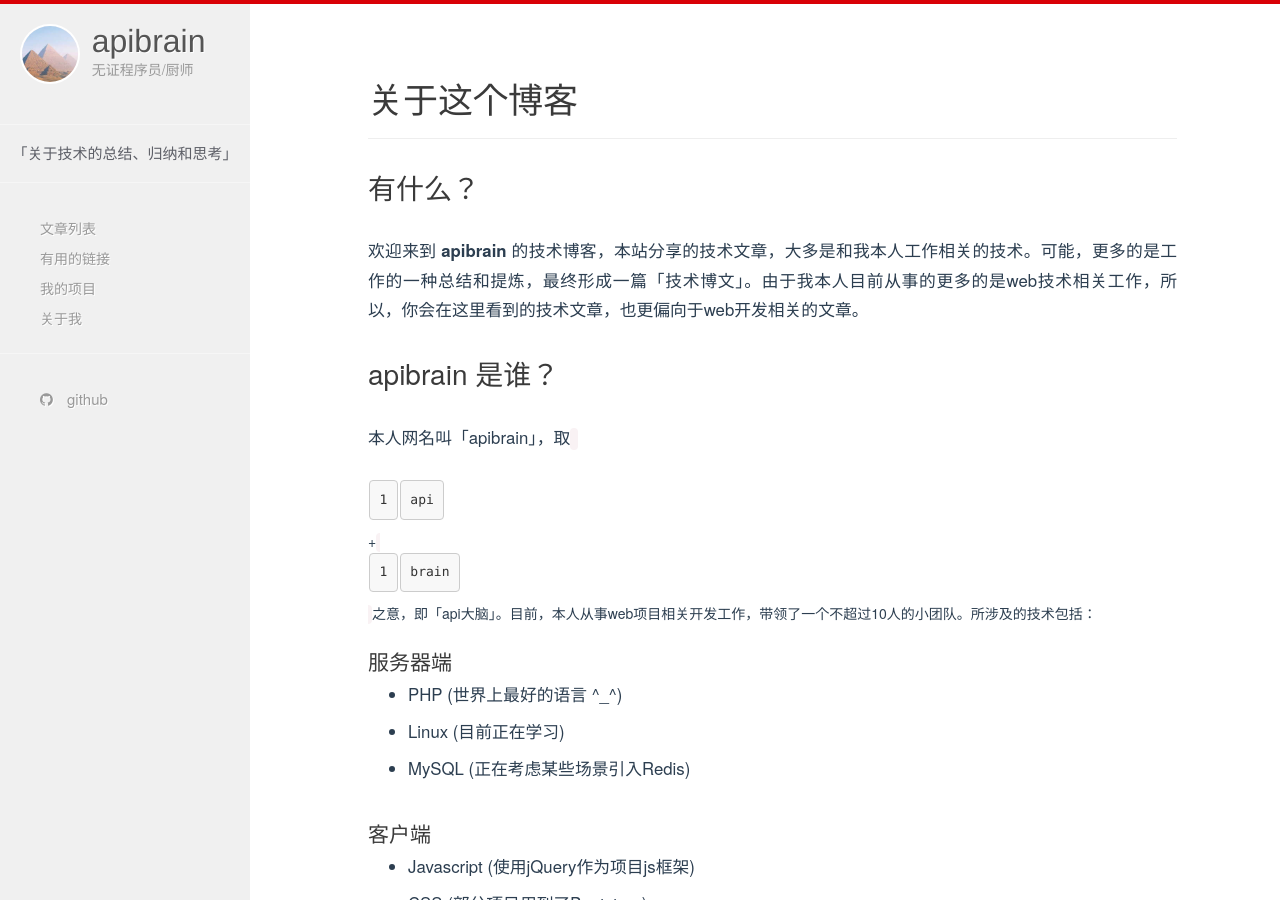
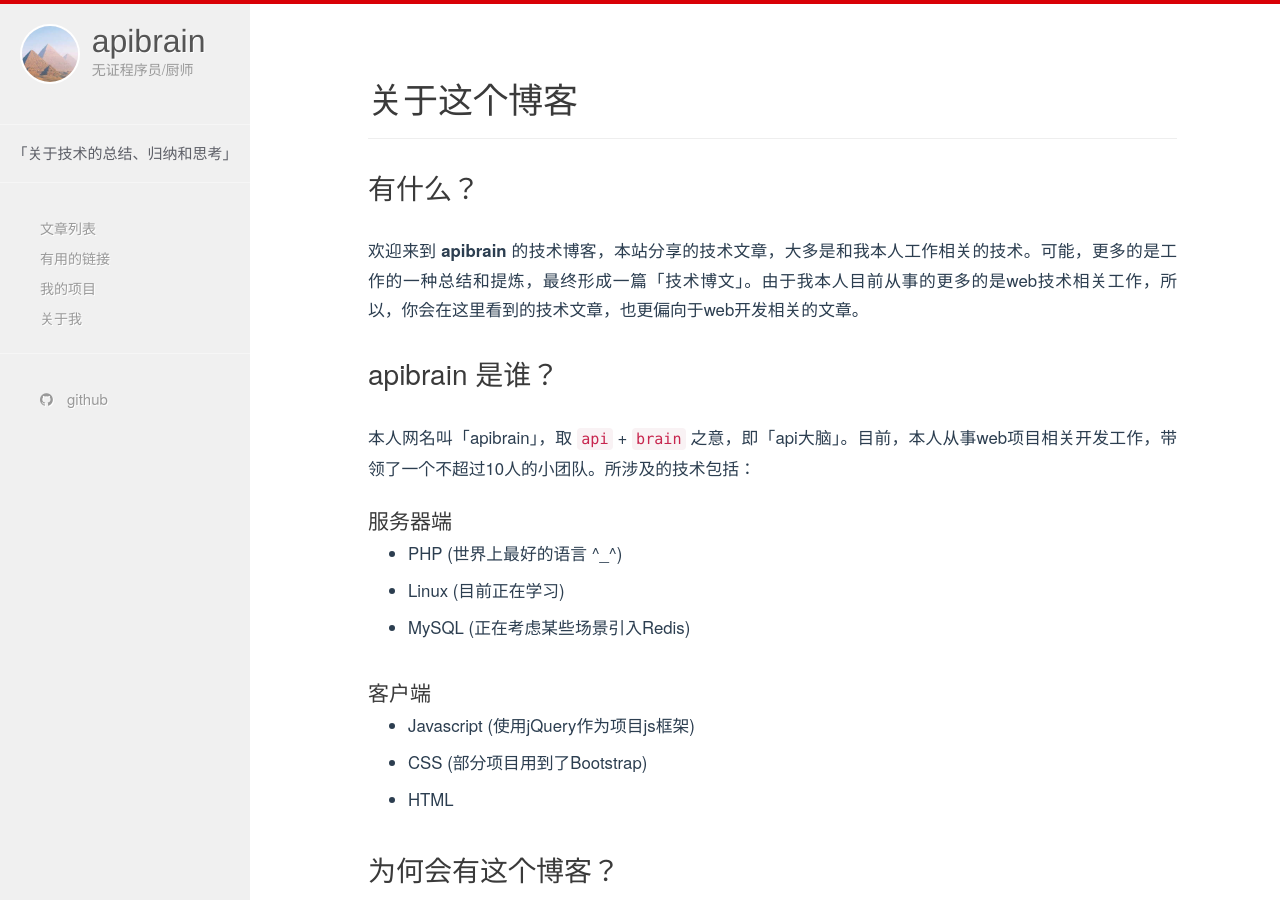
Before and after one commit to apibrain/apibrain.github.io, a Jekyll site: the page built from about/index.md, in a window 1280 px wide and 900 px high. Built offline with Jekyll 4.4.1, drawn with Linux system fonts in a browser that asks for light colours.

Commit message:
Revert "添加了coderay配置"
This reverts commit 4da788862d628d6c67664ac75fdeb8cd8cdac3ef.

```diff
--- a/_config.yml
+++ b/_config.yml
@@ -15,23 +15,8 @@ permalink: /:title.html
 
 # writing
 markdown: kramdown
-highlighter: coderay
 kramdown:
   input: GFM
-  auto_ids:       true
-  footnote_nr:    1
-  entity_output:  as_char
-  toc_levels:     1..6
-  smart_quotes:   lsquo,rsquo,ldquo,rdquo
-  enable_coderay: true
-
-  coderay:
-    wrap:              div
-    line_numbers:      inline
-    line_number_start: 1
-    tab_width:         4
-    bold_every:        10
-    css:               style
 
 #default
 defaults:
```
